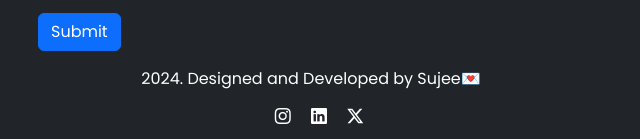
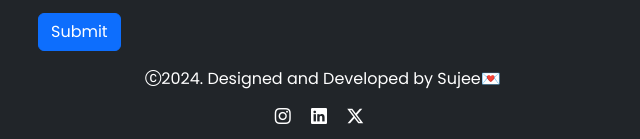
Before and after one commit to Sujeeth-P/CODSOFT, a plain HTML site: page index.html in a window 1280 px wide. Shown: the part 2568-2707 px from the top of the page, 329-969 px from the left. Drawn offline with nearby package versions, Linux system fonts and the light colour scheme.

Commit message:
Adding copyright icons

```diff
--- a/index.html
+++ b/index.html
@@ -152,7 +152,7 @@
         <div class="container">
           <div class="row justify-content-center">
             <div class="col-md-12">
-              <p class="m-0 text-center py-3">2024. Designed and Developed by Sujee💌</p>
+              <p class="m-0 text-center py-3"><i class="bi bi-c-circle ms-4"></i>2024. Designed and Developed by Sujee💌</p>
             </div>
           </div>
         </div>
```
